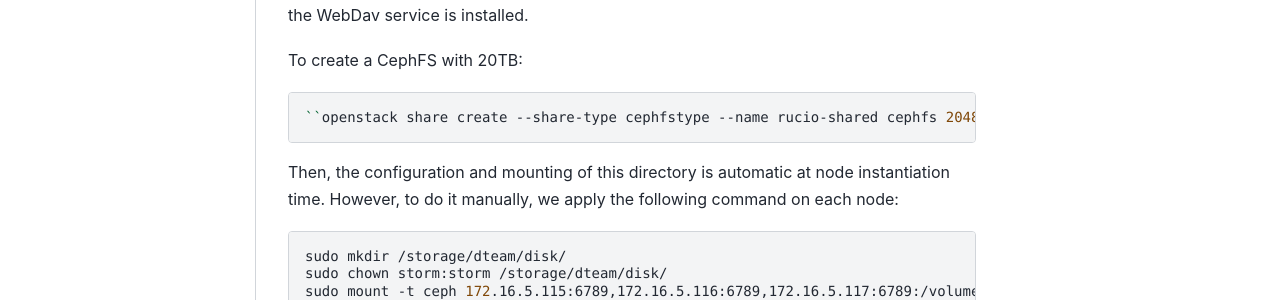
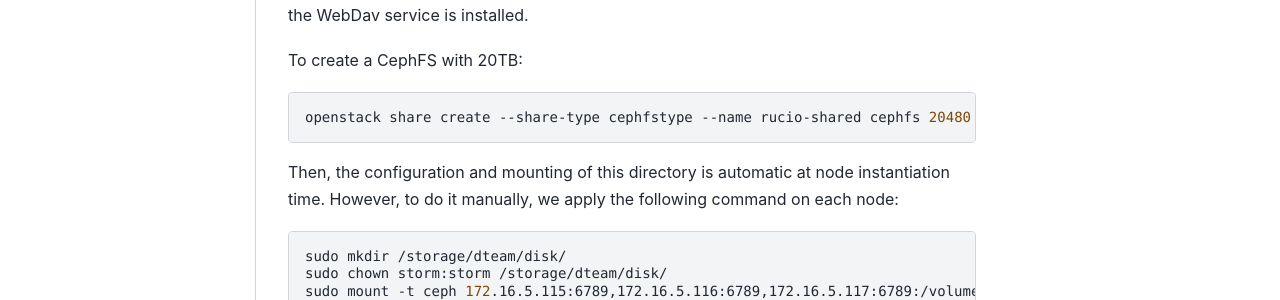
Before and after one commit to ska-telescope/ska-src-espsrc-services-cd, a Sphinx documentation site: the page built from docs/deployments/rse/manual.rst, in a window 1280 px wide and 900 px high. Shown: the part 390-690 px from the top of the window. Built offline with Sphinx 7.4.7 and the Sphinx Book theme 1.1.4, drawn with Linux system fonts in a browser that asks for light colours.

````diff
--- a/docs/deployments/rse/manual.rst
+++ b/docs/deployments/rse/manual.rst
@@ -19,7 +19,7 @@ To create a CephFS with 20TB:
 
 .. code-block:: bash
 
-    ``openstack share create --share-type cephfstype --name rucio-shared cephfs 20480``
+    openstack share create --share-type cephfstype --name rucio-shared cephfs 20480
 
 
 Then, the configuration and mounting of this directory is automatic at node instantiation time.
@@ -86,7 +86,10 @@ Create a ```storm-webdav``` properties files within ```/etc/storm/webdav/sa.d/st
 
 
 .. note::
-   At this point, you should have your storage backend set up, connected and ready for use, having a folder that will be used to store the Rucio RSE data. In this installation we are using ```/storage/dteam/disk``` as data folder.
+
+   At this point, you should have your storage backend set up, connected and ready for use,
+   having a folder that will be used to store the Rucio RSE data. In this installation we
+   are using ```/storage/dteam/disk``` as data folder.
 
 
 Modify the next configuration variables in this file ```/etc/storm/webdav/sa.d/storm-webdav-sa.properties```:
@@ -105,7 +108,8 @@ Modify the next configuration variables in this file ```/etc/storm/webdav/sa.d/s
     orgsGrantWritePermission=true
     wlcgScopeAuthzEnabled=true
 
-The next example use ```/storage/dteam/disk``` as datafolder and ```/disk``` as startup folder for the data. Then the IAM A&A service used here is ```https://iam-escape.cloud.cnaf.infn.it/```.
+The next example use ```/storage/dteam/disk``` as datafolder and ```/disk``` as startup folder for the data.
+Then the IAM A&A service used here is ```https://iam-escape.cloud.cnaf.infn.it/```.
 
 .. code-block:: bash
 
@@ -127,7 +131,8 @@ Then, lets configure the IAM A&A client for ```storm-webdav```. To do it, edit t
 
     sudo vi /etc/storm/webdav/config/application.ym
 
-Include the next, changing ```client-name```, ```client-id``` and ```client-secret``` with the client your previously created in the preliminary step. Maintaing the ```issuer``` and ```issuer-uri``` as follows:
+Include the next, changing ```client-name```, ```client-id``` and ```client-secret``` with the client
+your previously created in the preliminary step. Maintaing the ```issuer``` and ```issuer-uri``` as follows:
 
 .. code-block:: bash
 
````
